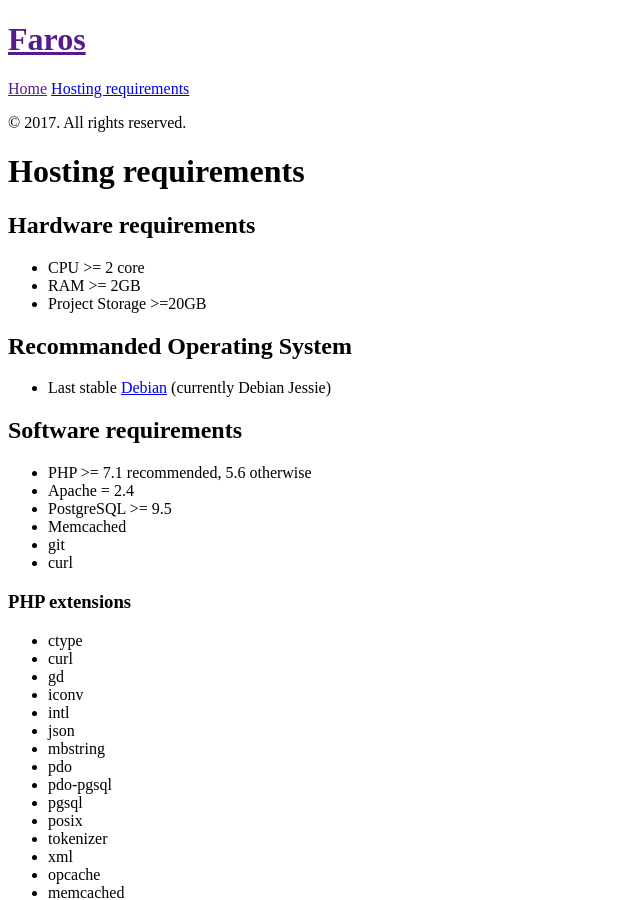
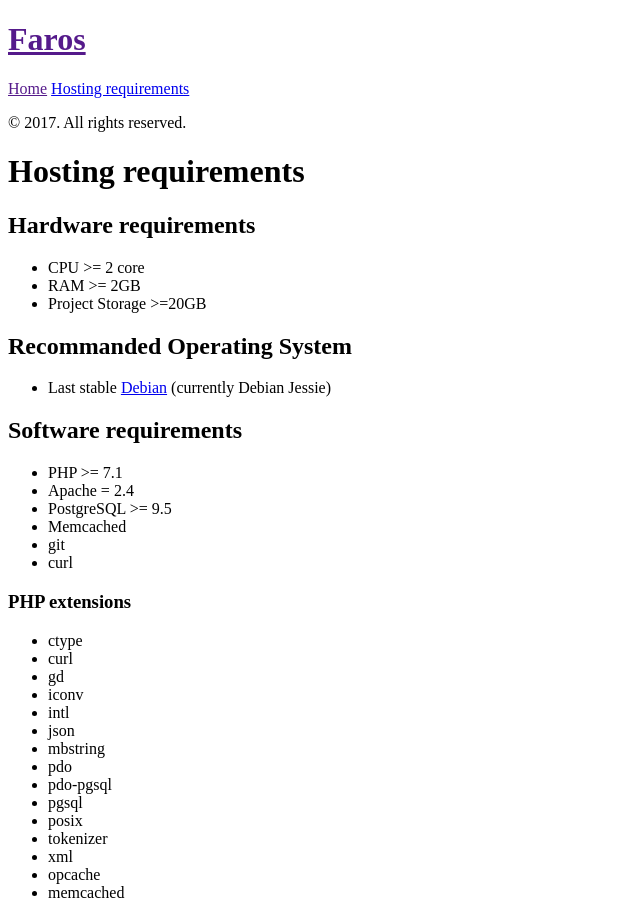
Before and after one commit to le-phare/le-phare.github.io, a Jekyll site: the page built from requirements/index.md, in a window 1280 px wide and 900 px high. Shown: the whole window, without its empty margins (0-640 px from the left). Built offline with Jekyll 4.4.1, drawn with Linux system fonts in a browser that asks for light colours.

Commit message:
Update index.md

```diff
--- a/requirements/index.md
+++ b/requirements/index.md
@@ -15,7 +15,7 @@ title: Hosting requirements
 
 ## Software requirements
 
- - PHP >= 7.1 recommended, 5.6 otherwise
+ - PHP >= 7.1
  - Apache = 2.4
  - PostgreSQL >= 9.5
  - Memcached
```
